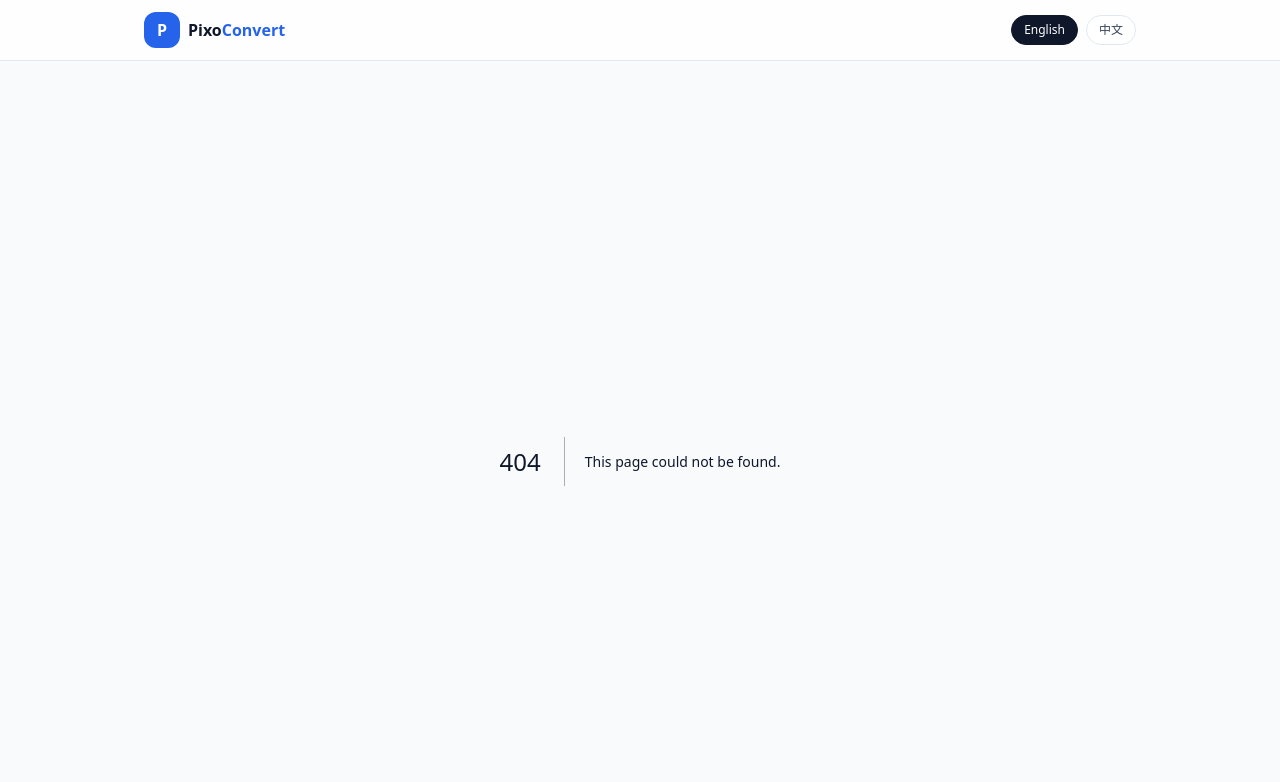
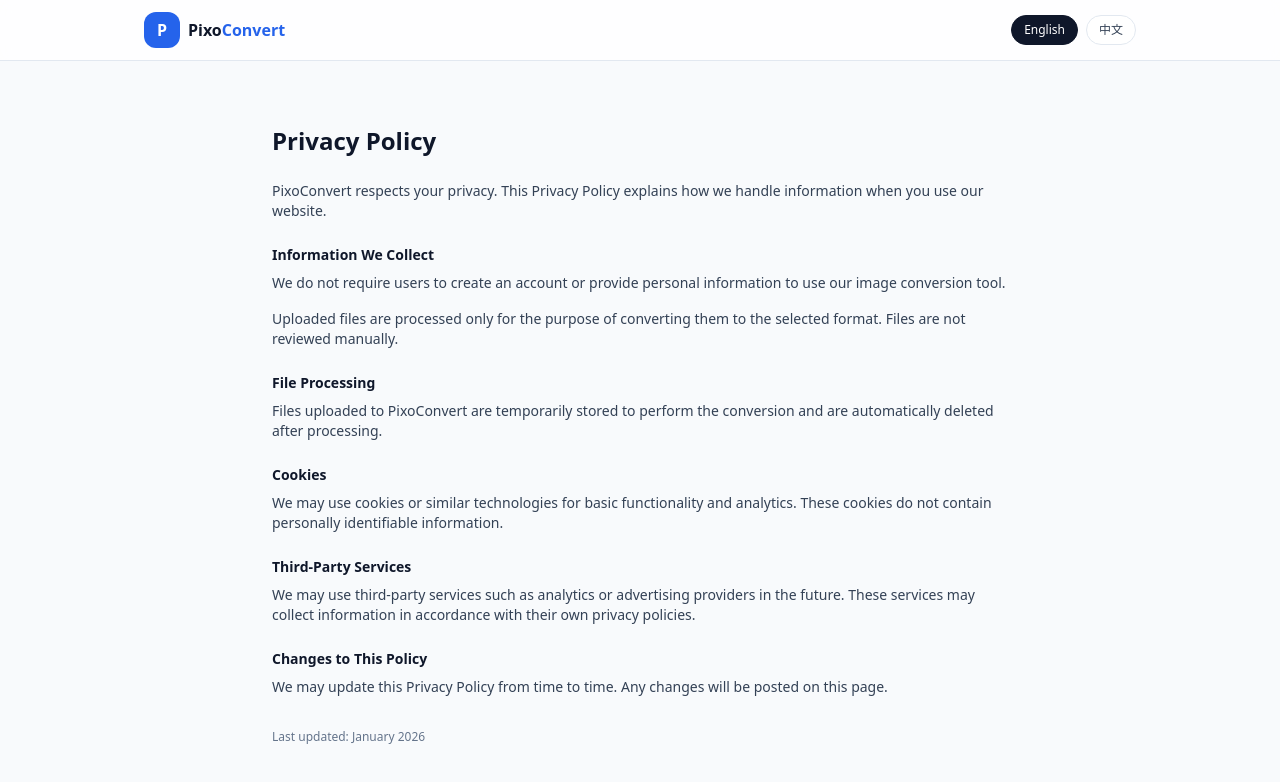
Before and after one commit to boltrsss/pixoconvert, a Next.js app: page /privacy-policy in a window 1280 px wide. Before the commit this address had no page. Shown: the top 782 px of the page. Built offline with nearby package versions, Linux system fonts and the light colour scheme.

Commit message:
Add files via upload

```diff
--- /dev/null
+++ b/app/privacy-policy/page.tsx
@@ -0,0 +1,64 @@
+export default function PrivacyPolicyPage() {
+  return (
+    <main className="mx-auto max-w-3xl px-4 py-16 text-sm text-slate-700">
+      <h1 className="text-2xl font-semibold text-slate-900 mb-6">
+        Privacy Policy
+      </h1>
+
+      <p className="mb-4">
+        PixoConvert respects your privacy. This Privacy Policy explains how we
+        handle information when you use our website.
+      </p>
+
+      <h2 className="font-semibold text-slate-900 mt-6 mb-2">
+        Information We Collect
+      </h2>
+      <p className="mb-4">
+        We do not require users to create an account or provide personal
+        information to use our image conversion tool.
+      </p>
+      <p className="mb-4">
+        Uploaded files are processed only for the purpose of converting them to
+        the selected format. Files are not reviewed manually.
+      </p>
+
+      <h2 className="font-semibold text-slate-900 mt-6 mb-2">
+        File Processing
+      </h2>
+      <p className="mb-4">
+        Files uploaded to PixoConvert are temporarily stored to perform the
+        conversion and are automatically deleted after processing.
+      </p>
+
+      <h2 className="font-semibold text-slate-900 mt-6 mb-2">
+        Cookies
+      </h2>
+      <p className="mb-4">
+        We may use cookies or similar technologies for basic functionality and
+        analytics. These cookies do not contain personally identifiable
+        information.
+      </p>
+
+      <h2 className="font-semibold text-slate-900 mt-6 mb-2">
+        Third-Party Services
+      </h2>
+      <p className="mb-4">
+        We may use third-party services such as analytics or advertising
+        providers in the future. These services may collect information in
+        accordance with their own privacy policies.
+      </p>
+
+      <h2 className="font-semibold text-slate-900 mt-6 mb-2">
+        Changes to This Policy
+      </h2>
+      <p className="mb-4">
+        We may update this Privacy Policy from time to time. Any changes will be
+        posted on this page.
+      </p>
+
+      <p className="mt-8 text-xs text-slate-500">
+        Last updated: January 2026
+      </p>
+    </main>
+  );
+}
--- /dev/null
+++ b/app/terms-of-service/page.tsx
@@ -0,0 +1,67 @@
+export default function TermsOfServicePage() {
+  return (
+    <main className="mx-auto max-w-3xl px-4 py-16 text-sm text-slate-700">
+      <h1 className="text-2xl font-semibold text-slate-900 mb-6">
+        Terms of Service
+      </h1>
+
+      <p className="mb-4">
+        By using PixoConvert, you agree to the following terms and conditions.
+        Please read them carefully.
+      </p>
+
+      <h2 className="font-semibold text-slate-900 mt-6 mb-2">
+        Service Description
+      </h2>
+      <p className="mb-4">
+        PixoConvert provides an online image conversion tool that allows users
+        to convert image files between supported formats.
+      </p>
+
+      <h2 className="font-semibold text-slate-900 mt-6 mb-2">
+        Acceptable Use
+      </h2>
+      <p className="mb-4">
+        You agree not to use this service for unlawful purposes or to upload
+        content that violates applicable laws or regulations.
+      </p>
+
+      <h2 className="font-semibold text-slate-900 mt-6 mb-2">
+        File Responsibility
+      </h2>
+      <p className="mb-4">
+        You are solely responsible for the files you upload and ensure that you
+        have the rights to use and convert them.
+      </p>
+
+      <h2 className="font-semibold text-slate-900 mt-6 mb-2">
+        Availability
+      </h2>
+      <p className="mb-4">
+        The service is provided on an “as is” and “as available” basis. We do not
+        guarantee uninterrupted or error-free operation.
+      </p>
+
+      <h2 className="font-semibold text-slate-900 mt-6 mb-2">
+        Limitation of Liability
+      </h2>
+      <p className="mb-4">
+        PixoConvert shall not be liable for any direct or indirect damages
+        resulting from the use of this service.
+      </p>
+
+      <h2 className="font-semibold text-slate-900 mt-6 mb-2">
+        Changes to Terms
+      </h2>
+      <p className="mb-4">
+        We reserve the right to update these Terms of Service at any time.
+        Continued use of the service constitutes acceptance of the updated
+        terms.
+      </p>
+
+      <p className="mt-8 text-xs text-slate-500">
+        Last updated: January 2026
+      </p>
+    </main>
+  );
+}
```
